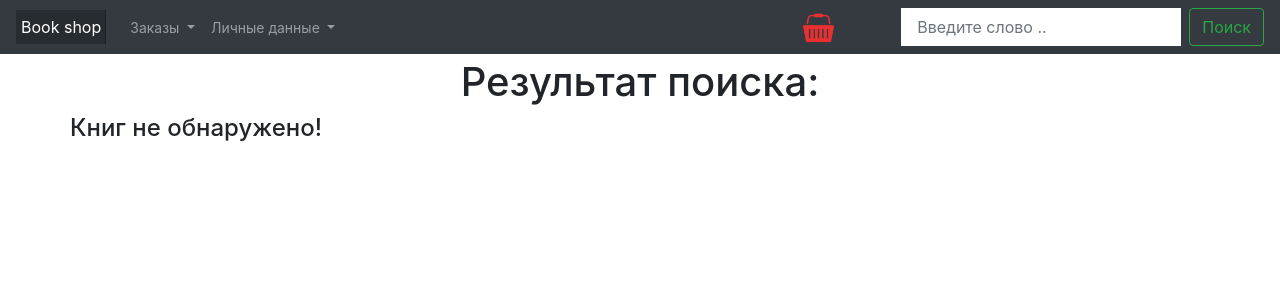
After one commit to ovsyanikov94/BookShopMVC, a PHP site: the page made by Application/Templates/public/search-page.twig in a window 1280 px wide. The commit adds this page. Shown: the top 300 px of the page. Run offline with PHP 8.4, Linux system fonts and the light colour scheme; the template is opened without the code that fills it, so the values that code supplies are empty; some libraries are stand-ins or nearby versions.

Commit message:
make ajax search

```diff
--- a/Application/Controllers/ApplicationController.php
+++ b/Application/Controllers/ApplicationController.php
@@ -73,8 +73,8 @@ class ApplicationController extends BaseController {
 
         MySQL::$db = new \PDO(
             "mysql:dbname=booksdb;host=127.0.0.1;charset=utf8",
-            "books-admin",
-            "123456"
+            "root",
+            ""
         );
 
         $router = new Router();
--- a/Application/Models/PublicRoutes.php
+++ b/Application/Models/PublicRoutes.php
@@ -18,11 +18,12 @@ return array(
         '/person' => 'PersonController@getPersonAction',
         '/book/(\d+)' => 'BookController@getPublicBookAction',
         '/edit-person-data' => 'PersonController@EditPersonDataAction',
-        '/change-person-password' => 'PersonController@ChangePasswordAction'
+        '/change-person-password' => 'PersonController@ChangePasswordAction',
     ],
     'post' => [
         '/addUser'=>'UserController@addUser',
         '/login' => 'AuthorizeController@LoginAction',
+        '/search' => 'SearchController@LoadSearchPage'
     ],
     'put' => [
 
--- a/Application/Templates/public/base.twig
+++ b/Application/Templates/public/base.twig
@@ -74,9 +74,9 @@
                     </script>
 
         </div></a>
-        <form class="form-inline my-2 my-lg-0">
-            <input class="form-control mr-sm-2" type="search" placeholder="Search" aria-label="Search">
-            <button class="btn btn-outline-success my-2 my-sm-0" type="submit">Search</button>
+        <form action="search" method="post" name="searchForm" class="form-inline my-2 my-lg-0">
+            <input id="searchInput" class="form-control mr-sm-2" type="search" name="search" placeholder="Введите слово .." aria-label="Search">
+            <button class="btn btn-outline-success my-2 my-sm-0" type="submit" id="searchForm">Поиск</button>
         </form>
     </div>
 </nav>
--- /dev/null
+++ b/Application/Templates/public/search-page.twig
@@ -0,0 +1,68 @@
+{% extends 'public/base.twig' %}
+
+{% block content %}
+
+    <div class="row justify-content-center">
+        <h1>Результат поиска: </h1>
+    </div>
+
+    <div class="container">
+
+        <div class="row">
+
+            {% if books %}
+
+                {% for book in books %}
+
+                    <div class="card col-xl-3 col-lg-4 col-md-6 col-sm-12" style="width: 18rem; padding: 2px;">
+
+                        <div class="card-body">
+
+                            <h5 class="card-title">{{ book.bookTitle }}</h5>
+
+                            <h6 class="card-title">Авторы:
+
+                                {% if not book.attributes.authors %}
+                                    <span>Не указаны...</span>
+                                {% endif %}
+
+                                {% for author in book.attributes.authors %}
+
+                                    <span>{{ author.authorFirstName }} {{ author.authorLastName }} </span>
+
+                                    {% if loop.index < loop.length %}
+                                        <span>,</span>
+                                    {% endif %}
+
+                                {% endfor %}
+
+                            </h6>
+
+                            <h6 class="card-title">Цена: {{ book.bookTitle }} р.</h6>
+
+                            <div class="row justify-content-center"   >
+
+                                {% if not book.isInCart %}
+                                    <div data-is-in-cart="{{ book.isInCart }}" data-book-id="{{ book.bookID }}" class="btn btn-primary add-to-cart col-xl-8 col-lg-8 col-md-8 col-sm-10"> Добавить в корзину</div>
+                                {% endif %}
+
+                                <a href="/BookShopMVC/public/book/{{ book.bookID }}" class="btn btn-primary col-xl-8 col-lg-8 col-md-8 col-sm-10 " style="margin-top: 2px">О книге</a>
+
+                            </div>
+
+                        </div>
+
+                    </div>
+
+                {% endfor %}
+
+
+            {% else %}
+                <h4>Книг не обнаружено!</h4>
+            {% endif %}
+
+        </div>
+
+    </div>
+
+{% endblock  %}
--- a/composer.json
+++ b/composer.json
@@ -3,7 +3,7 @@
     "authors": [],
     "require": {
         "bramus/router": "~1.3",
-        "twig/twig": "^1.36",
+        "twig/twig": "^2.6",
         "polarising/bcrypt": "^1.0"
     },
     "autoload": {
```
Also changed, not shown: Application/Controllers/SearchController.php (added, +40 -0 lines), Application/Services/BookService.php (+21 -1 lines), public/js/app.js.
